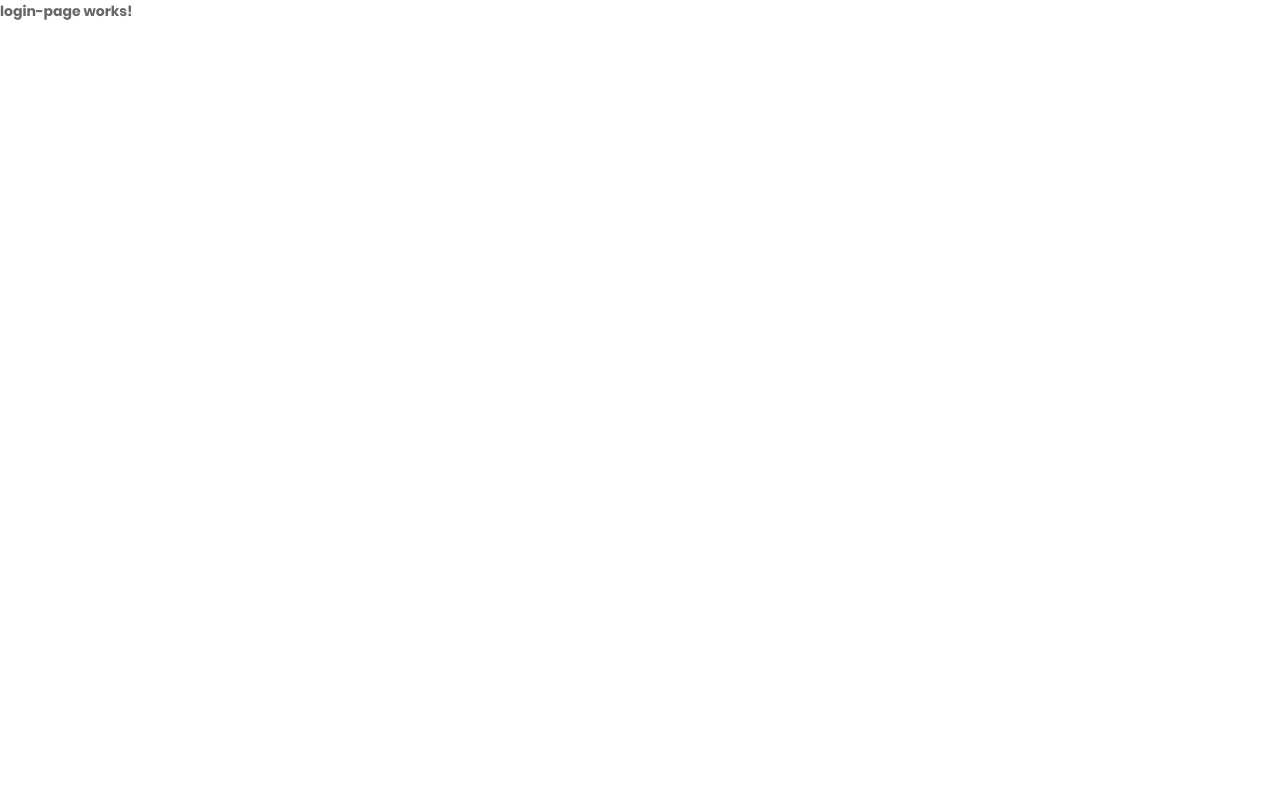
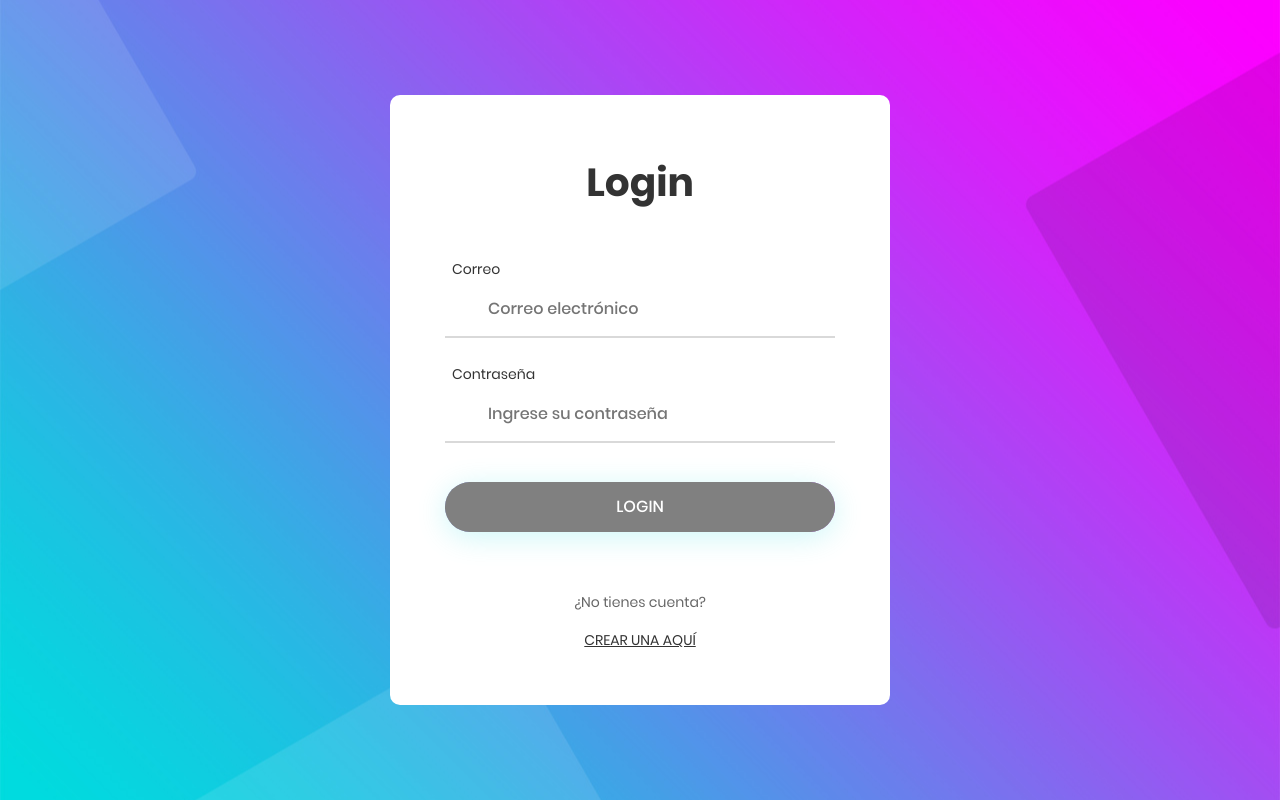
Before and after one commit to magadiflo/auth-angular-y-backend, an Angular app in the folder auth-app/: page /auth/login in a window 1280 px wide. Built offline with nearby package versions, Linux system fonts and the light colour scheme.

Commit message:
Formulario de inicio de sesión

```diff
--- a/auth-app/src/app/auth/auth.module.ts
+++ b/auth-app/src/app/auth/auth.module.ts
@@ -1,5 +1,6 @@
 import { NgModule } from '@angular/core';
 import { CommonModule } from '@angular/common';
+import { ReactiveFormsModule } from '@angular/forms';
 
 import { AuthRoutingModule } from './auth-routing.module';
 import { LoginPageComponent } from './pages/login-page/login-page.component';
@@ -15,7 +16,8 @@ import { AuthLayoutComponent } from './layouts/auth-layout/auth-layout.component
   ],
   imports: [
     CommonModule,
-    AuthRoutingModule
+    AuthRoutingModule,
+    ReactiveFormsModule,
   ]
 })
 export class AuthModule { }
--- a/auth-app/src/app/auth/layouts/auth-layout/auth-layout.component.html
+++ b/auth-app/src/app/auth/layouts/auth-layout/auth-layout.component.html
@@ -1 +1,7 @@
-<router-outlet/>
+<div class="limiter">
+  <div class="container-login100" style="background-image: url('../../../../assets/images/bg-01.jpg');">
+    <div class="wrap-login100 p-l-55 p-r-55 p-t-65 p-b-54">
+      <router-outlet />
+    </div>
+  </div>
+</div>
--- a/auth-app/src/app/auth/pages/login-page/login-page.component.html
+++ b/auth-app/src/app/auth/pages/login-page/login-page.component.html
@@ -1 +1,39 @@
-<p>login-page works!</p>
+<form [formGroup]="myForm" (ngSubmit)="login()" class="login100-form" autocomplete="off">
+
+  <span class="login100-form-title p-b-49">
+    Login
+  </span>
+
+  <div class="wrap-input100 m-b-23">
+    <span class="label-input100">Correo</span>
+    <input class="input100" type="email" formControlName="email" placeholder="Correo electrónico">
+    <span class="focus-input100"></span>
+  </div>
+
+  <div class="wrap-input100">
+    <span class="label-input100">Contraseña</span>
+    <input class="input100" type="password" formControlName="password" placeholder="Ingrese su contraseña">
+    <span class="focus-input100"></span>
+  </div>
+
+  <div class="text-right p-t-8 p-b-31"></div>
+
+  <div class="container-login100-form-btn">
+    <div class="wrap-login100-form-btn">
+      <div class="login100-form-bgbtn"></div>
+      <button class="login100-form-btn" type="submit" [disabled]="myForm.invalid">
+        Login
+      </button>
+    </div>
+  </div>
+
+  <div class="flex-col-c p-t-60">
+    <span class="txt1 p-b-17">
+      ¿No tienes cuenta?
+    </span>
+
+    <a routerLink="/auth/register" class="txt2">
+      Crear una aquí
+    </a>
+  </div>
+</form>
--- a/auth-app/src/app/auth/pages/login-page/login-page.component.ts
+++ b/auth-app/src/app/auth/pages/login-page/login-page.component.ts
@@ -1,4 +1,5 @@
-import { Component } from '@angular/core';
+import { Component, inject } from '@angular/core';
+import { FormBuilder, FormGroup, Validators } from '@angular/forms';
 
 @Component({
   selector: 'app-login-page',
@@ -8,4 +9,15 @@ import { Component } from '@angular/core';
 })
 export class LoginPageComponent {
 
+  private _fb = inject(FormBuilder);
+
+  public myForm: FormGroup = this._fb.nonNullable.group({
+    email: ['', [Validators.required, Validators.email]],
+    password: ['', [Validators.required, Validators.minLength(6)]],
+  });
+
+  login(): void {
+    console.log(this.myForm.value);
+  }
+
 }
```
